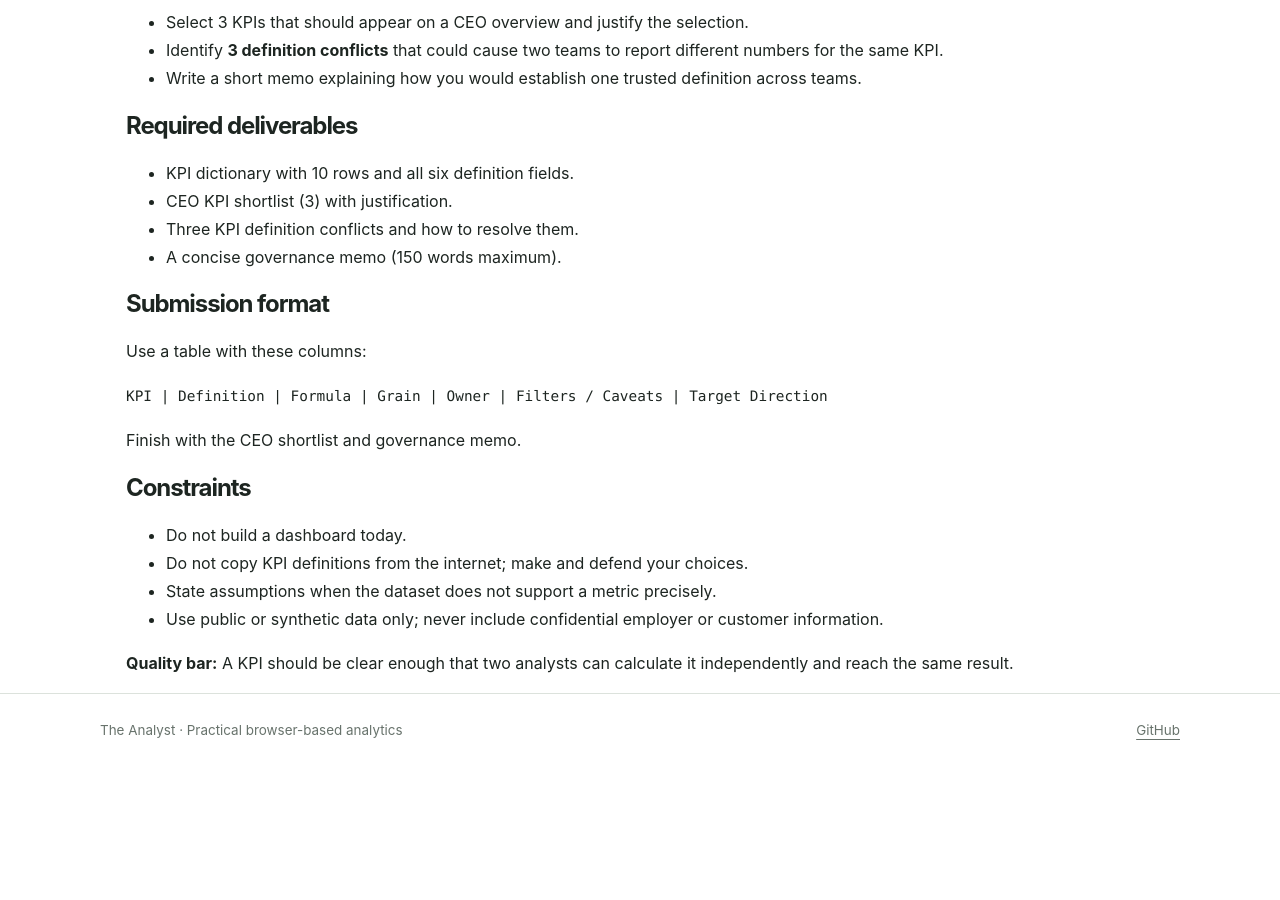
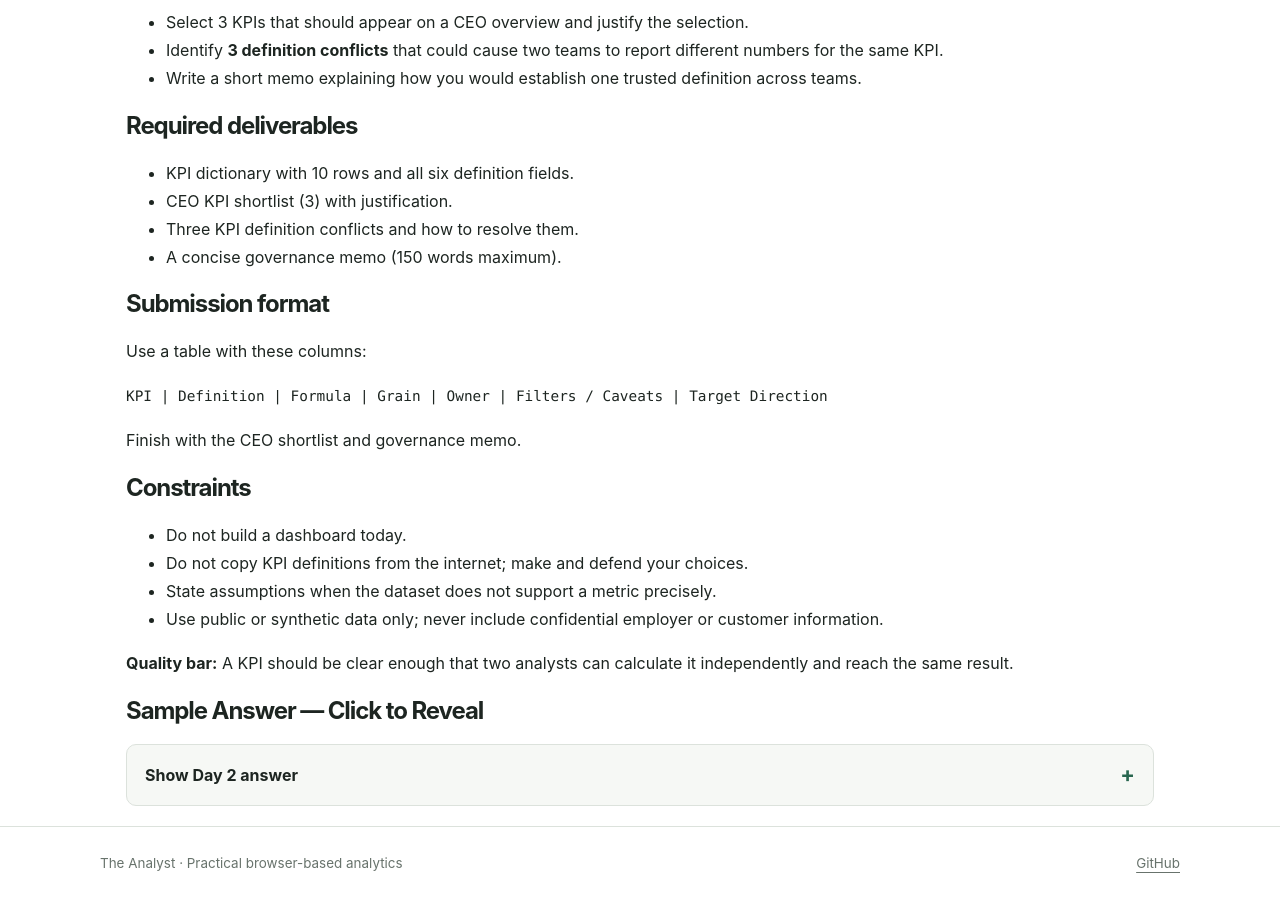
Before and after one commit to theanalystin/theanalyst.github.io, a Jekyll site: the page built from challenges/daily/day-02.md, in a window 1280 px wide and 900 px high, scrolled down 861 px. Built offline with Jekyll 4.4.1, drawn with Linux system fonts in a browser that asks for light colours; before the commit the page ends 1628 px from its top, so only the background shows below that; part of the change alters nothing that is shown.

Commit message:
Add click-to-reveal sample answer to Day 2

```diff
--- a/challenges/daily/day-02.md
+++ b/challenges/daily/day-02.md
@@ -56,3 +56,42 @@ Finish with the CEO shortlist and governance memo.
 - Use public or synthetic data only; never include confidential employer or customer information.
 
 **Quality bar:** A KPI should be clear enough that two analysts can calculate it independently and reach the same result.
+
+
+## Sample Answer — Click to Reveal
+
+<details class="answer-reveal"><summary>Show Day 2 answer</summary><div class="answer-content">
+
+### 1. Example KPI dictionary
+
+| KPI | Definition / Formula | Grain | Owner | Filters / caveats | Direction |
+|---|---|---|---|---|---|
+| Net Sales | Gross sales − discounts | Order line, aggregated | Sales | Completed orders; exclude cancellations | Higher |
+| Revenue Growth % | (Current net sales − prior net sales) ÷ prior net sales | Month | Finance | Compare equivalent periods | Higher |
+| Completed Orders | Count of distinct completed order IDs | Order | Operations | Exclude pending/cancelled | Higher, if profitable |
+| AOV | Net sales ÷ completed orders | Order-period | Sales | Count each order once | Context-dependent |
+| Gross Profit | Net sales − cost of goods sold | Order line, aggregated | Finance | Cost coverage and timing must be consistent | Higher |
+| Gross Margin % | Gross profit ÷ net sales | Period | Finance | Define cost basis | Higher |
+| Active Customers | Distinct customers with a completed order | Customer-period | Marketing | Define activity window | Higher, with retention |
+| Repeat Customer Rate | Customers with 2+ completed orders in period ÷ active customers | Customer-period | CRM/Marketing | Define repeat window consistently | Higher |
+| Discount Rate | Discounts ÷ gross sales | Order line, aggregated | Sales/Finance | Define pre-discount gross sales | Lower, subject to strategy |
+| Unit Return Rate | Returned units ÷ units sold | Order line, aggregated | Operations | Aggregate return events before joining | Lower |
+
+### 2. CEO shortlist
+
+1. **Net Sales Growth:** establishes commercial momentum.
+2. **Gross Margin %:** ensures growth is economically healthy.
+3. **Repeat Customer Rate:** indicates customer relationship strength beyond one-time acquisition.
+
+### 3. Common definition conflicts
+
+- **Revenue:** Sales uses gross sales while Finance uses net sales after discounts. Resolve by publishing both with explicit names.
+- **Orders:** Operations includes all orders while Finance excludes pending and cancelled orders. Define completed-order status centrally.
+- **Returns:** Teams count return events, returned units, or returned orders. Publish separate event, unit, and order return measures with explicit denominators.
+
+### 4. Governance memo (sample)
+
+Create a centrally owned KPI dictionary with a named business owner and data steward for every metric. Agree on formula, grain, exclusions, refresh timing, and approved dimensions before publishing reports. Store definitions in one shared location, version changes, and require Finance plus the relevant operational owner to approve material changes. Reconcile critical KPIs across source systems monthly and document known limitations. Reports should use certified measures rather than locally recreated formulas.
+
+**Note:** Owners and target directions are illustrative; adapt them to the organization's accountability model and business strategy.
+</div></details>
```
